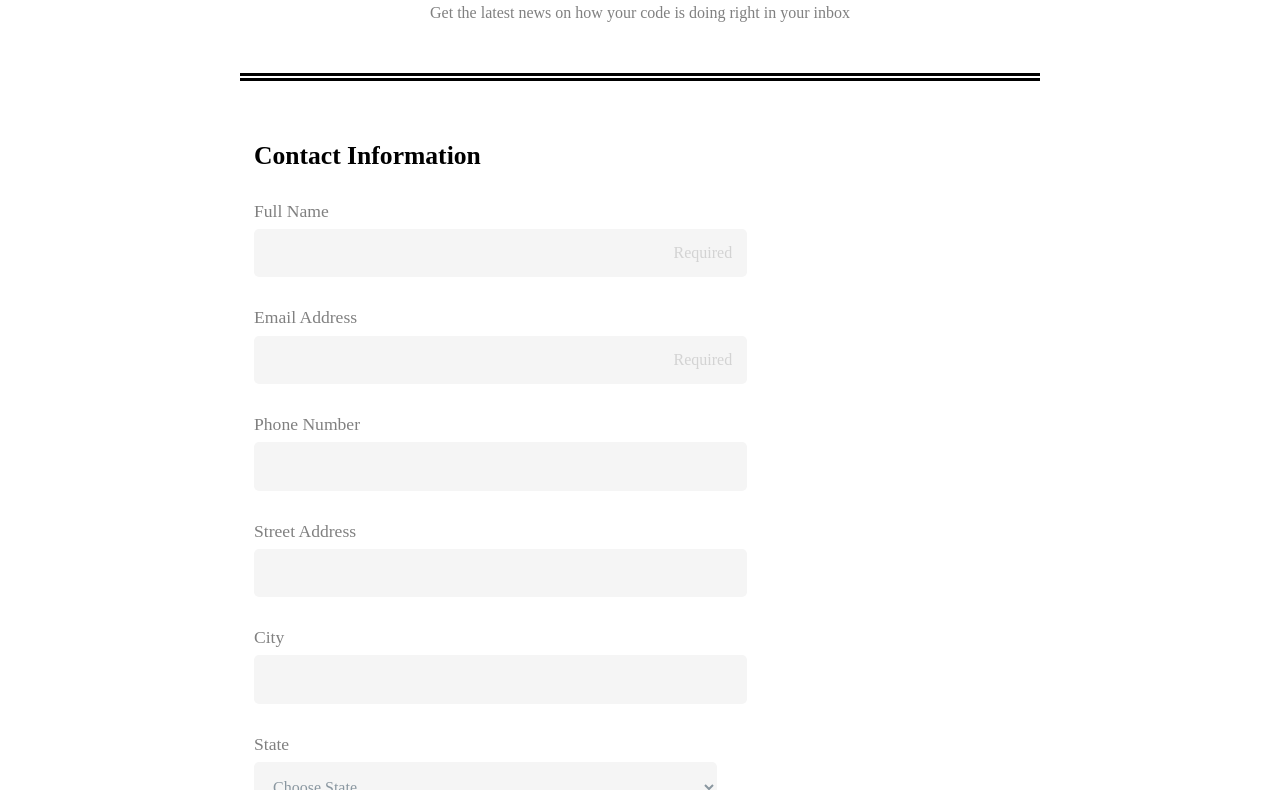
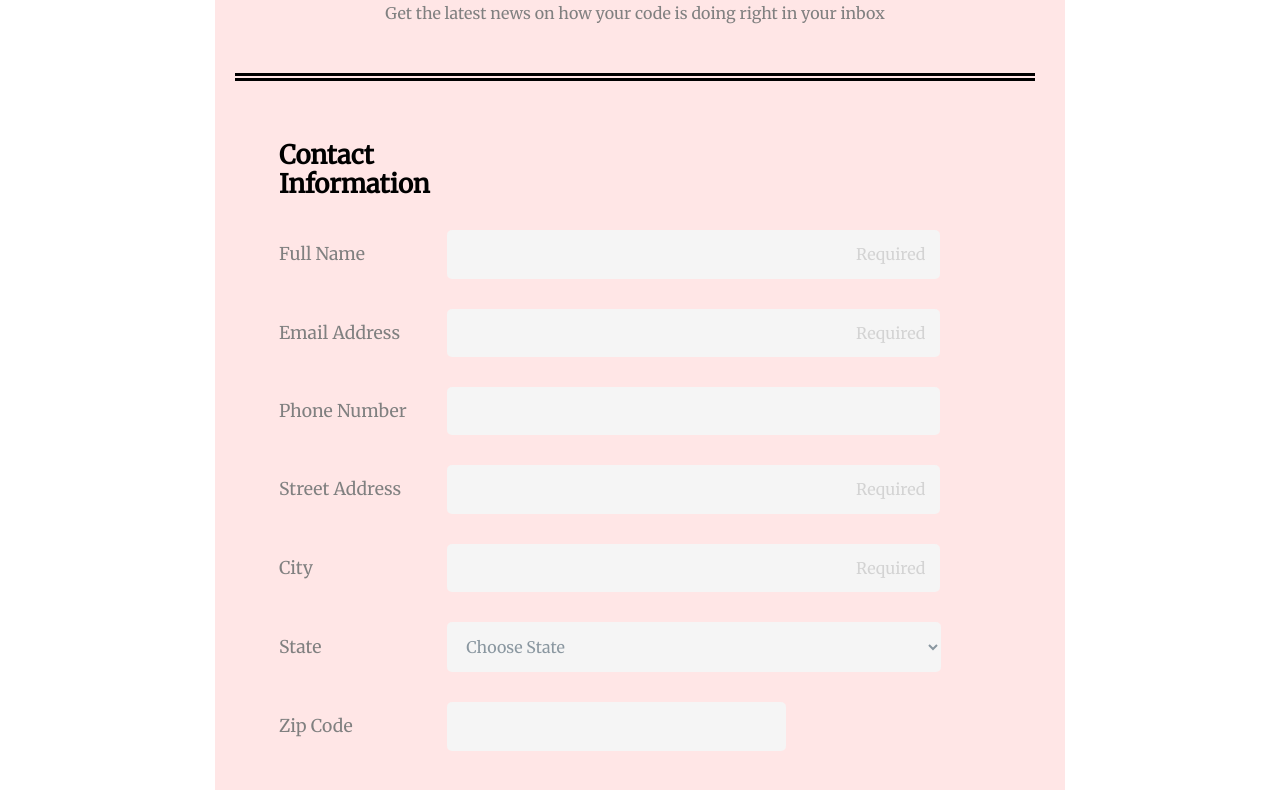
Before and after one commit to victorsindean/An-Online-Registration-Form-Project-3, a plain HTML site: page index.html in a window 1280 px wide. Shown: the part 225-1015 px from the top of the page. Drawn offline with Linux system fonts and the light colour scheme.

Commit message:
adjusted for large screens

```diff
--- a/css/styles.css
+++ b/css/styles.css
@@ -9,6 +9,7 @@ header {
 h1,
 p {
   text-align: center;
+  font-family: 'Merriweather', serif;
 
 }
 
@@ -23,6 +24,9 @@ form {
   margin: 10px auto;
   max-width: 400px;
   padding: 20px;
+  padding-right: 30px;
+  font-family: 'Merriweather', serif;
+  background-color: #ffe6e6;
 }
 
 fieldset {
@@ -74,6 +78,11 @@ textarea,
   margin-bottom: 30px;
   border-radius: 5px;
 }
+textarea {
+  max-width: 95%;
+
+}
+
 #state {
   height: 50px;
   width: 109%;
@@ -89,6 +98,8 @@ input[type="email"]:focus,
 input[type="number"]:focus,
 textarea:focus {
 
+  transition: ease-in-out 0.30s;
+  background-color: aliceblue;
   border: 2px solid black;
 }
 
@@ -113,7 +124,7 @@ button {
   font-size: 18px;
   text-align: center;
   border-radius: 5px;
-  width: 100%;
+  width: 95%;
   margin-left: 15px;
   margin-bottom: 20px;
 }
@@ -122,33 +133,30 @@ button {
 
   form {
     max-width: 800px;
+
   }
 
-  input[type="text"],
-  input[type="email"],
-  input[type="number"],
-  textarea,
-  #state {
 
-    background: whitesmoke;
-    border: none;
-    font-size: 16px;
-    margin: 0;
-    outline: 0;
-    padding: 15px;
-    width: 60%;
-    color: #8a97a0;
-    margin-bottom: 30px;
-    border-radius: 5px;
+  fieldset.one label,
+  legend {
+    display: inline-block;
+    min-width: 15%;
+    margin-right: 10px;
+    margin-top: 5px;
+    margin-left: 30px;
+    text-align: left;
+    width: 20%
   }
 
-  fieldset.one {
-    display: flex;
-    flex-wrap: wrap;
-    flex-direction: column;
+  fieldset.one input {
+    display: inline-block;
+    text-align: right;
+    width: 60%;
+
   }
 
-  fieldset label {
-    flex: left;
+  #state {
+    width: 64%;
   }
+
 }
--- a/index.html
+++ b/index.html
@@ -6,6 +6,7 @@
     <title>Online Registration Form</title>
     <link rel="stylesheet" href="css/normalise.css">
     <link rel="stylesheet" href="css/styles.css">
+    <link href="https://fonts.googleapis.com/css?family=Merriweather" rel="stylesheet">
   </head>
 
   <body>
@@ -22,20 +23,21 @@
 
         <legend>Contact Information</legend>
 
+        <div class="one">
           <label for="name">Full Name</label>
-        <input type="text" id="name" name="user_name" placeholder="Required">
+          <input required type="text" id="name" name="user_name" placeholder="Required">
 
           <label for="mail">Email Address</label>
-        <input type="email" id="mail" name="user_email" placeholder="Required">
+          <input required type="email" id="mail" name="user_email" placeholder="Required">
 
           <label for="number">Phone Number</label>
           <input type="number" id="number" name="user_number">
 
           <label for="street_address">Street Address</label>
-        <input type="text" id="street_address" name="user_street_address">
+          <input required type="text" id="street_address" name="user_street_address" placeholder="Required">
 
           <label for="city">City</label>
-        <input type="text" id="city" name="user_city">
+          <input required type="text" id="city" name="user_city" placeholder="Required">
 
           <label for="state">State</label>
           <select id="state" name="user_state">
@@ -95,7 +97,7 @@
 
           <label for="zip">Zip Code</label>
           <input type="number" id="zip" name="user_zip">
-
+      </div>
       </fieldset>
 
 
```
Lines whose indentation alone changed are shown as unchanged.
